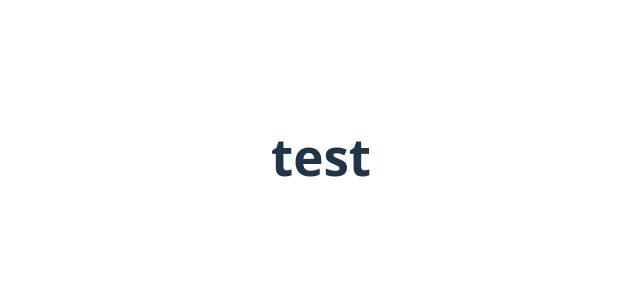
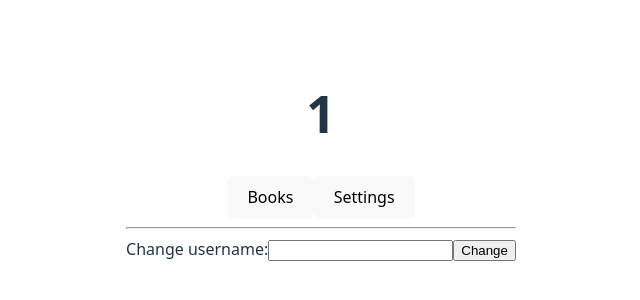
Before and after one commit to AdamFariello/capStone_FrontEnd, a React app: page /user/1 in a window 1280 px wide. Shown: the part 244-544 px from the top of the page, without its empty margins (319-959 px from the left). Built offline with nearby package versions, Linux system fonts and the light colour scheme; the HTML template or start-up script is replaced by a standard one.

Commit message:
Misc stuff

```diff
--- a/src/pages/login.jsx
+++ b/src/pages/login.jsx
@@ -21,8 +21,6 @@ export default function LoginPage() {
             let res = await axios.post(url, formData);
 
             navigate(`/user/${formData.username}`);
-            //navigate("/user");
-            //navigate("/user", {replace: true});
         } catch (e) {
             console.error(e.message);
         }
--- a/src/pages/userProfile.jsx
+++ b/src/pages/userProfile.jsx
@@ -1,4 +1,5 @@
 import { useParams } from "react-router-dom";
+import { useState } from "react";
 
 
 async function test_deleteUser(e) {
@@ -34,18 +35,51 @@ async function test_patchUser(e) {
         );
         console.log(res);
 
-    } catch (err) {
+    } catch (err) {/*  */
         console.error(err);
     }
 }
 
-export default function UserProfile(username) {
-    console.log("username: ", username);
 
-    const params = useParams().id;
-    console.log("parms: ", params);
+function SettingsComp() {
+    async function handleSubmit(e) {
+        e.preventDefault();
+        console.log("test");
+    }
 
     return (<>
-        <h1>test</h1>
+        <div>
+            <form onSubmit={handleSubmit}>
+                <label>
+                    Change username:
+                    <input type="text" />
+                </label>
+                <input type="submit" value="Change" />
+            </form>
+        </div>
     </>);
 }
+
+
+export default function UserProfile() {
+    let [showBooks, setShowBooks] = useState(false);
+    const params = useParams().id;
+    //console.log("parms: ", params);
+
+    return (<>
+        <h1>{params}</h1>
+
+        <div>
+            <button onClick={() => setShowBooks(true)}>Books</button>
+            <button onClick={() => setShowBooks(false)}>Settings</button>
+            <hr className="solid"></hr>
+        </div>
+
+        {/*TODO: Fixup this part*/}
+        {showBooks ?
+            <></>
+            :
+            <SettingsComp />
+        }
+    </>);
+}
```
